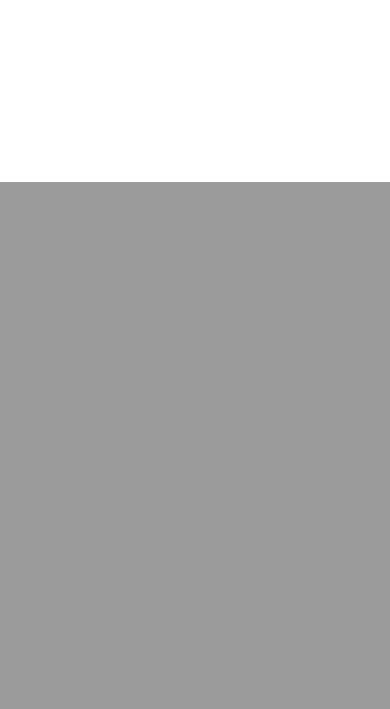
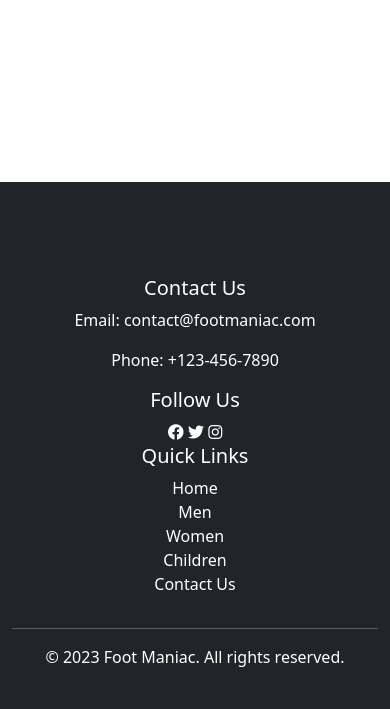
Before and after one commit to anuroopkjeevan/FootManiac, a Django app: page /cart/ in a window 390 px wide; the page is wider, and only the part inside the window is pictured. Shown: the part 732-1441 px from the top of that part. Before the commit the page ends 914 px from the top of that part, so only its background shows below. Run offline with Django 4.2, Linux system fonts and the light colour scheme; a user stored in the database is signed in; data comes from the database, SQL or seed files in the repository; data that the repository does not hold is empty.

Commit message:
responsiveo

```diff
--- a/templates/cart/cart.html
+++ b/templates/cart/cart.html
@@ -307,52 +307,42 @@
    <script src="https://cdn.jsdelivr.net/npm/bootstrap@5.3.0/dist/js/bootstrap.min.js"></script>
    <script src="https://code.jquery.com/jquery-3.6.0.min.js"></script>
 
-   {% if items %}
-    <footer class="footer-container" style="background-color: #808080; padding: 20px;">
+<!-- Your existing code above -->
 
-        <div class="container">
-          <div class="row">
-            <div class="col-md-3">
-              <h5>About</h5>
-              <ul>
-                <li><a href="#">About us</a></li>
-                <li><a href="#">Blog</a></li>
-                <li><a href="#">Exhibitions</a></li>
-              </ul>
+<footer class="footer-container bg-dark text-white py-4">
+    <div class="container text-center">
+        <div class="row">
+            <div class="col-lg-4">
+                <h5>Contact Us</h5>
+                <p>Email: contact@footmaniac.com</p>
+                <p>Phone: +123-456-7890</p>
             </div>
-            <div class="col-md-3">
-              <h5>Customer Care</h5>
-              <ul>
-                <li><a href="#">Returns/Exchange</a></li>
-                <li><a href="#">Delivery Information</a></li>
-                <li><a href="#">Order Tracking</a></li>
-              </ul>
+            <div class="col-lg-4">
+                <h5>Follow Us</h5>
+                <a href="#" class="social-icon"><i class="fab fa-facebook"></i></a>
+                <a href="#" class="social-icon"><i class="fab fa-twitter"></i></a>
+                <a href="#" class="social-icon"><i class="fab fa-instagram"></i></a>
             </div>
-            <div class="col-md-3">
-              <h5>Contact Information</h5>
-              <ul>
-                <li><a href="#">Contact</a></li>
-                <li><a href="#">Press</a></li>
-                <li><a href="#">Gift Voucher</a></li>
-              </ul>
+            <div class="col-lg-4">
+                <h5>Quick Links</h5>
+                <ul class="list-unstyled">
+                    <li><a href="/">Home</a></li>
+                    <li><a href="/men/">Men</a></li>
+                    <li><a href="/women/">Women</a></li>
+                    <li><a href="/children/">Children</a></li>
+                    <li><a href="/contact/">Contact Us</a></li>
+                </ul>
             </div>
-            <div class="col-md-3">
-              <h5>Information</h5>
-              <ul>
-                <li><a href="#">Privacy Policy</a></li>
-                <li><a href="#">Site maps</a></li>
-              </ul>
-            </div>
-          </div>
-          <div class="row mt-4">
-            <div class="col-md-6">
-              <p>&copy; 2023 YourSite. All Rights Reserved.</p>
-            </div>
-            <div class="col-md-6 text-md-end">
-              <p>Contact: +1235 2355 98 | Email: info@yoursite.com</p>
+        </div>
+        <hr>
+        <p class="text-center">&copy; 2023 Foot Maniac. All rights reserved.</p>
+    </div>
+</footer>
 
-            </div>
-            {% endif %}
+<!-- Your existing code below -->
+
+<!-- JavaScript dependencies and closing tags -->
+
 </body>
 
 </html>
```
Also changed, not shown: templates/authentication/signin.html (+7 -9 lines).
